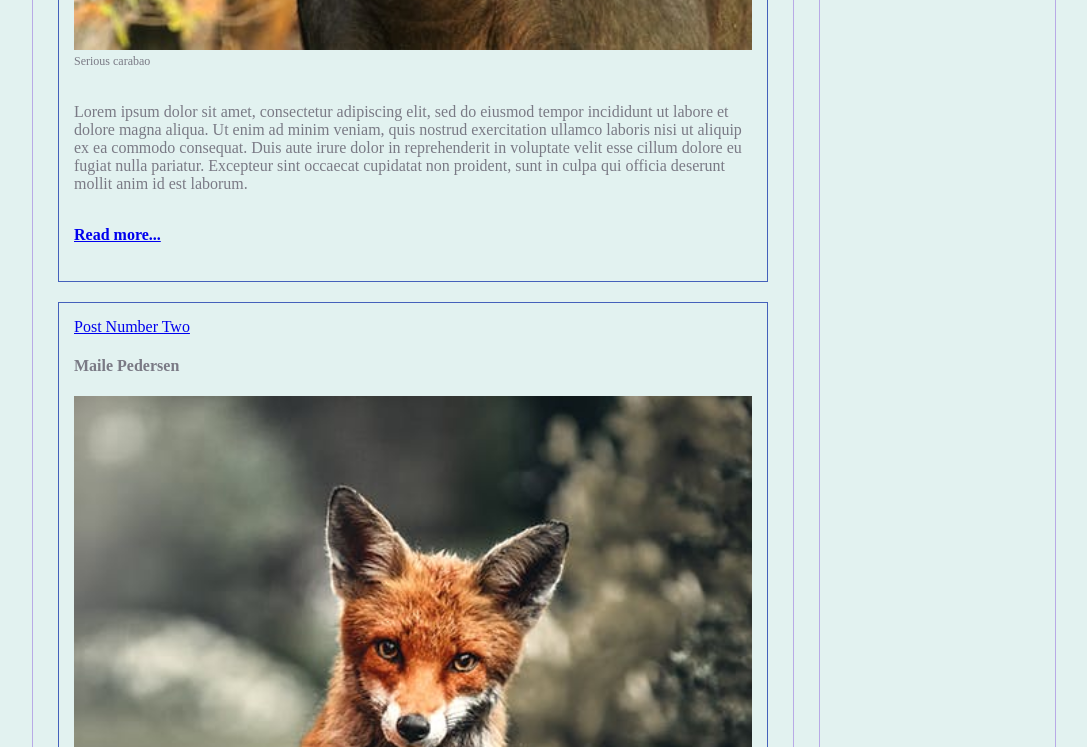
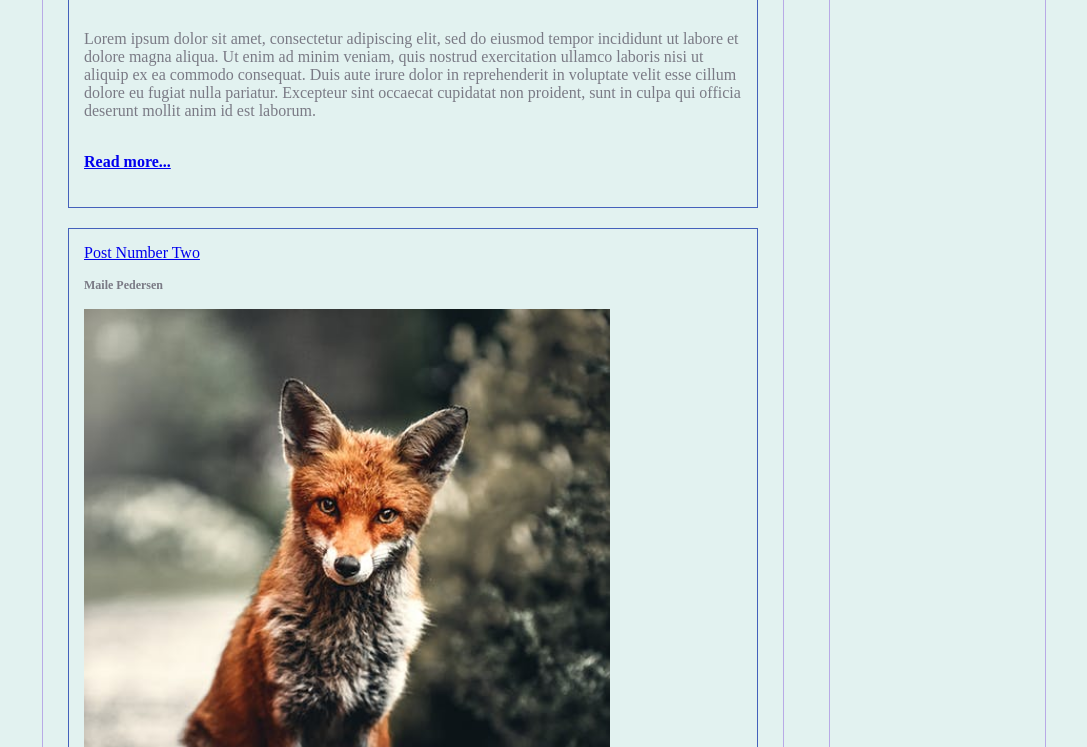
Before and after one commit to maile/udacity_fend_project1, a plain HTML site: page index.html in a window 1280 px wide. Shown: the part 829-1576 px from the top of the page, without its empty margins (96-1183 px from the left). Drawn offline with Linux system fonts and the light colour scheme; files whose address does not match are found by name.

Commit message:
base to basic

```diff
--- a/css/main.css
+++ b/css/main.css
@@ -1,3 +1,3 @@
-@import "base.css";
+@import "basic.css";
 @import "post.css";
 @import "responsive.css";
```
